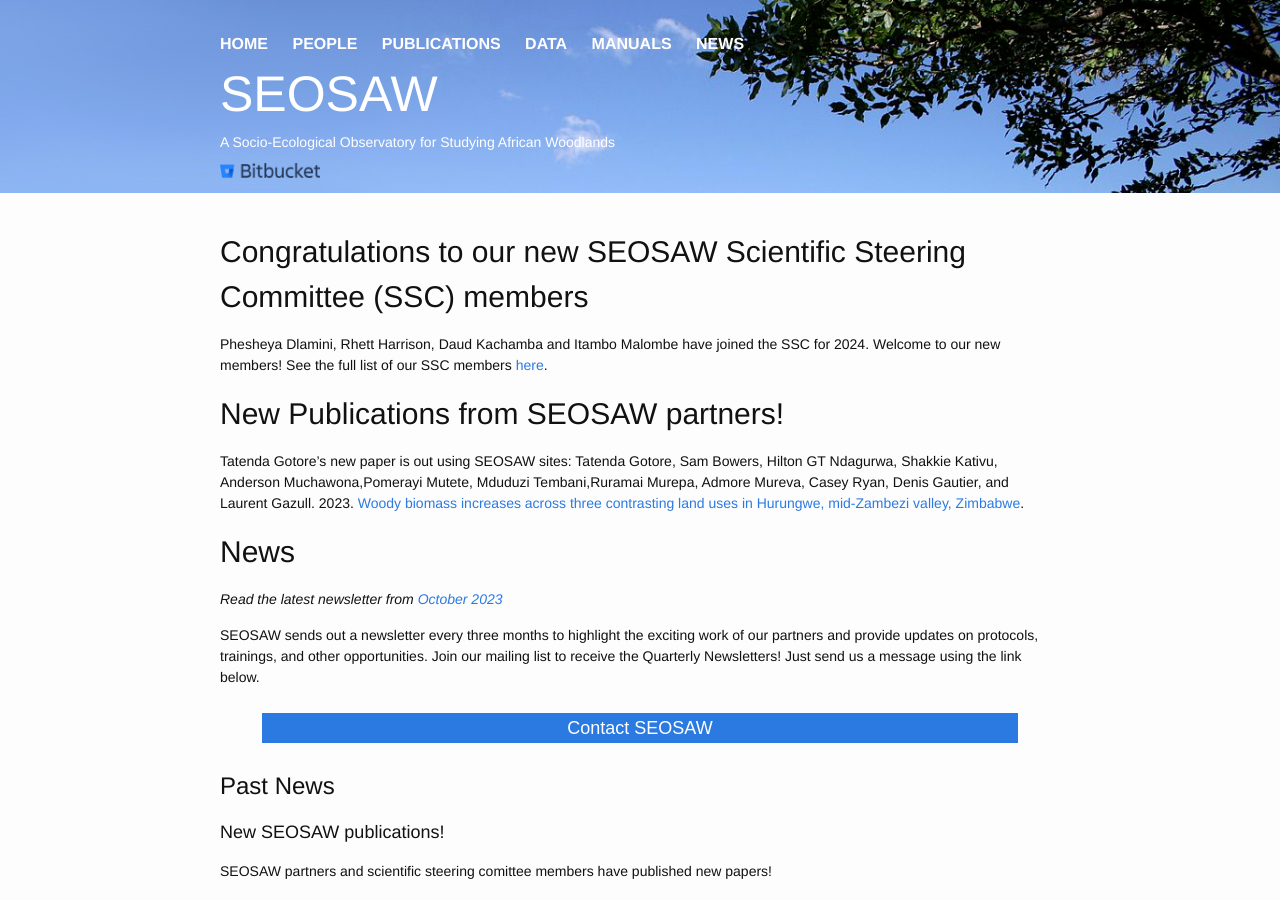
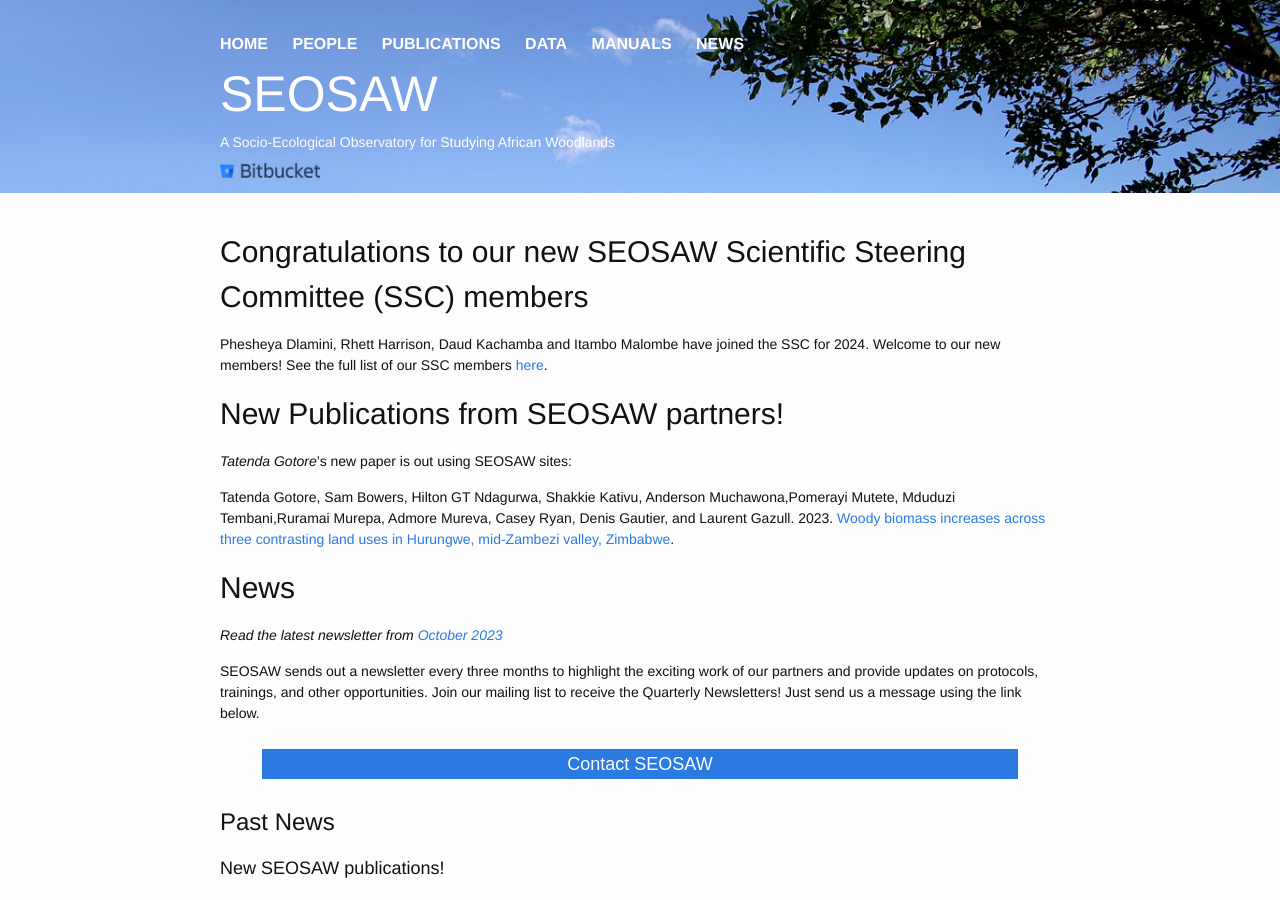
Before and after one commit to seosaw/seosaw.github.io, a Jekyll site: the page built from news.md, in a window 1280 px wide and 900 px high. Built offline with Jekyll 4.4.1, drawn with Linux system fonts in a browser that asks for light colours; nearby versions of some CDN libraries; our own code applies the rules of GitHub Pages for plain Markdown files.

Commit message:
minor layout edits to news

```diff
--- a/news.md
+++ b/news.md
@@ -10,7 +10,9 @@ Phesheya Dlamini, Rhett Harrison, Daud Kachamba and Itambo Malombe have joined t
 
 # New Publications from SEOSAW partners!
 
-Tatenda Gotore's new paper is out using SEOSAW sites:
+*Tatenda Gotore*'s new paper is out using SEOSAW sites:
+
+
 Tatenda Gotore, Sam Bowers, Hilton GT Ndagurwa, Shakkie Kativu, Anderson Muchawona,Pomerayi Mutete, Mduduzi Tembani,Ruramai Murepa, Admore Mureva, Casey Ryan, Denis Gautier, and Laurent Gazull. 2023. [Woody biomass increases across three contrasting land uses in Hurungwe, mid-Zambezi valley, Zimbabwe](https://doi.org/10.2989/20702620.2023.2267043).
 
 
```
